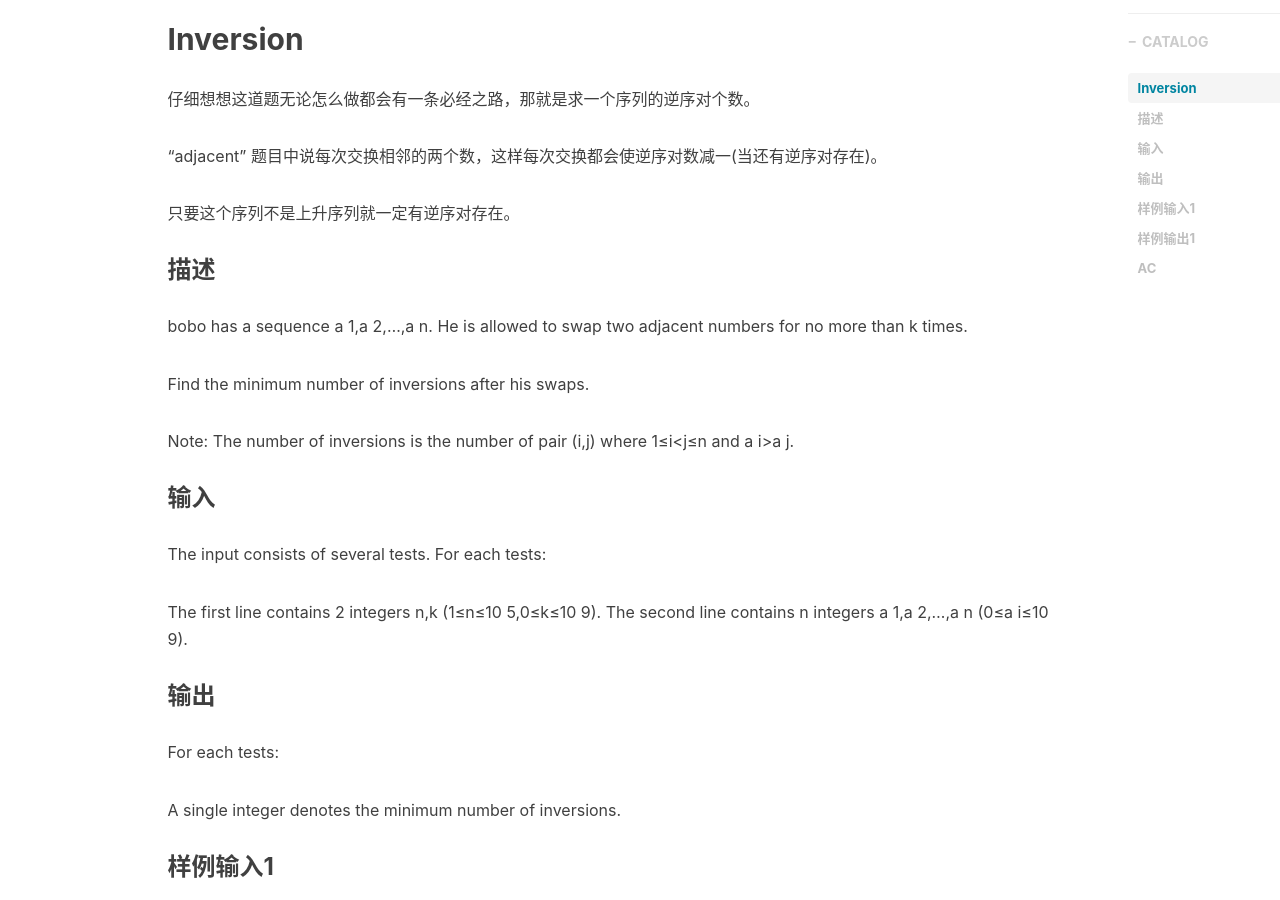
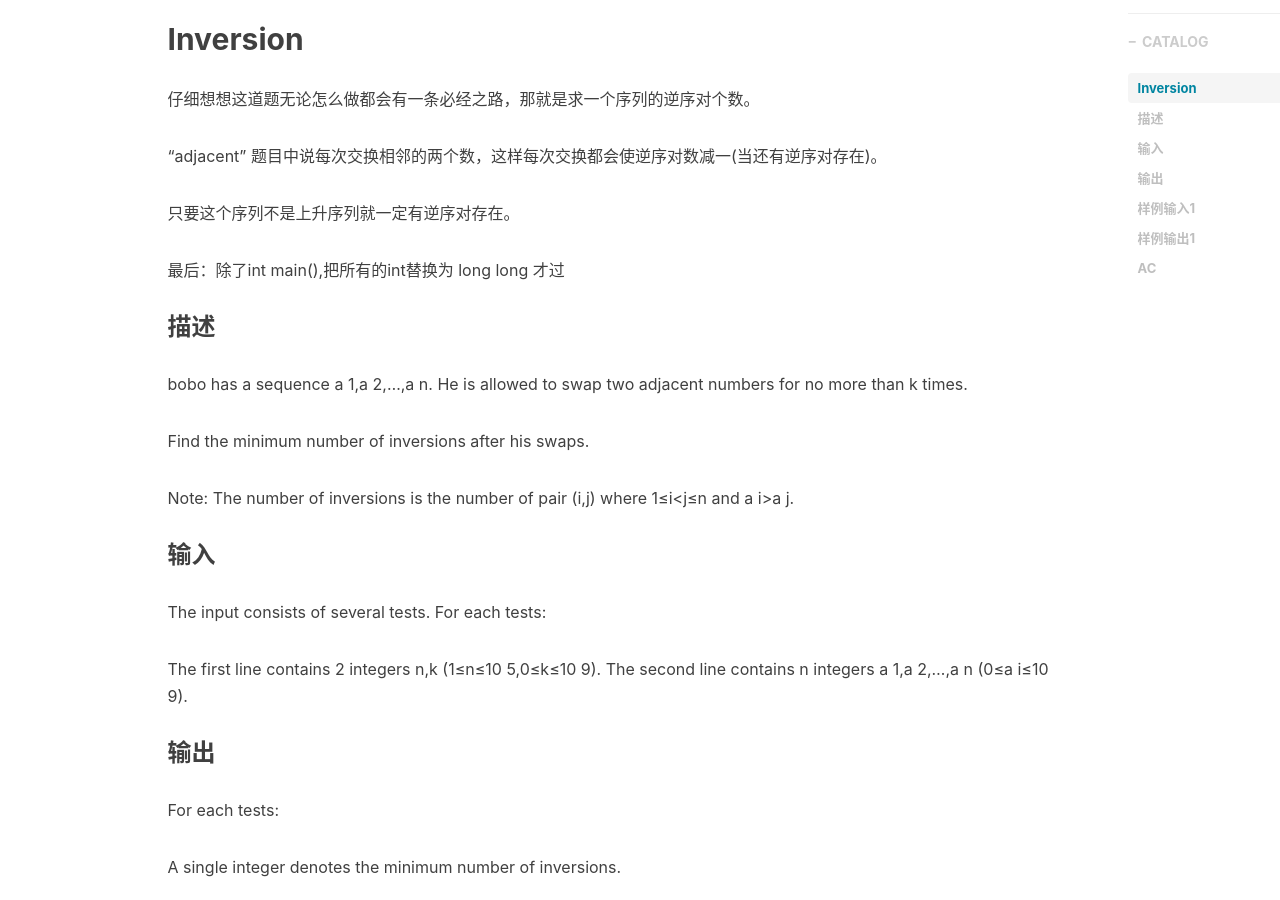
Before and after one commit to pandaKINandQUEEN/GinKo-BFU.github.io, a Jekyll site: the page built from _posts/2018-01-29-Inversion.md, in a window 1280 px wide and 900 px high, scrolled down 484 px. Built offline with Jekyll 4.4.1, drawn with Linux system fonts in a browser that asks for light colours; nearby versions of some CDN libraries; comment, search, counter and statistics services are not loaded.

Commit message:
Update 2018-01-29-Inversion.md

```diff
--- a/_posts/2018-01-29-Inversion.md
+++ b/_posts/2018-01-29-Inversion.md
@@ -17,6 +17,8 @@ tags:
 “adjacent” 题目中说每次交换相邻的两个数，这样每次交换都会使逆序对数减一(当还有逆序对存在)。
 
 只要这个序列不是上升序列就一定有逆序对存在。
+
+最后：除了int main(),把所有的int替换为 long long 才过
 
 ### 描述
 bobo has a sequence a 1,a 2,…,a n. He is allowed to swap two adjacent numbers for no more than k times.
```
